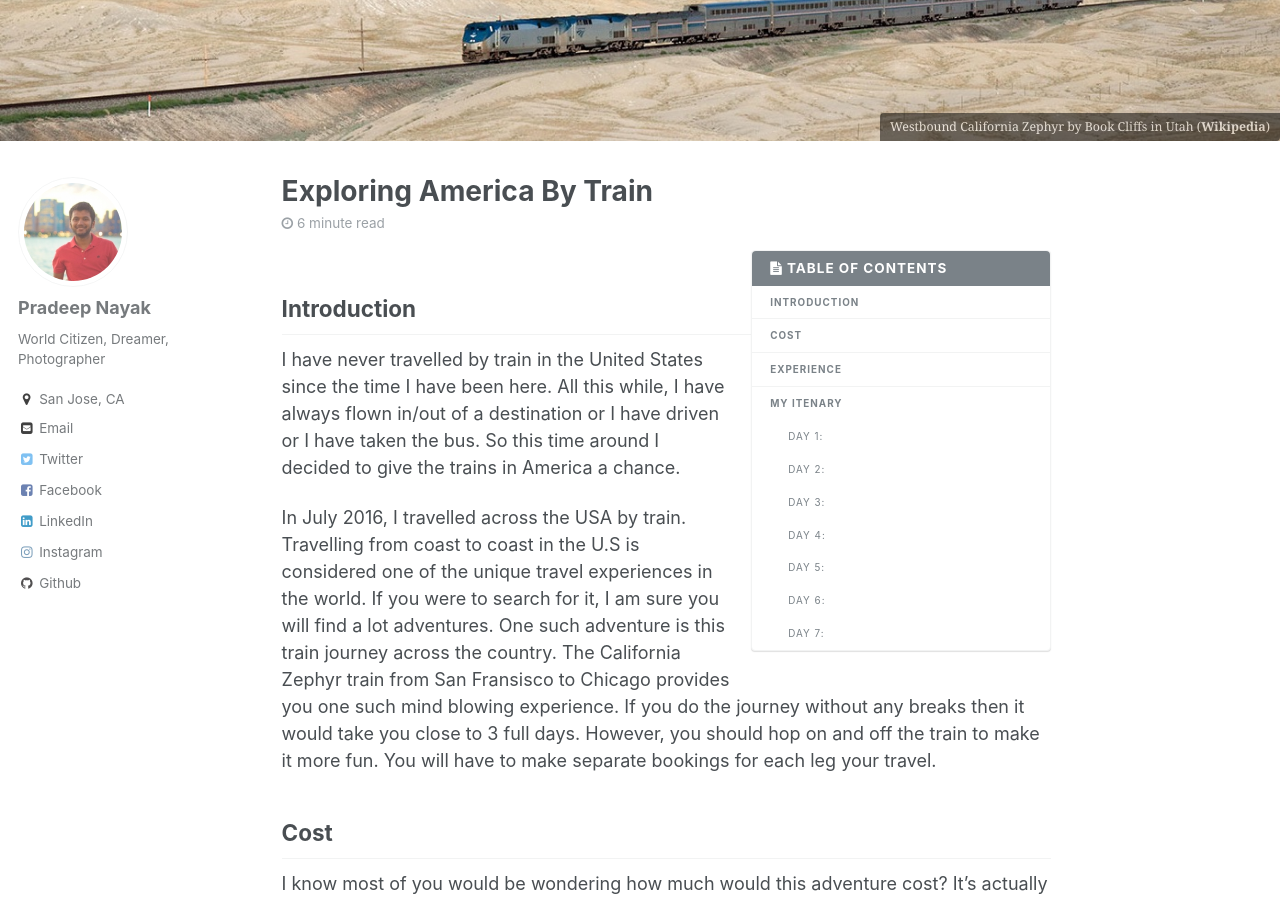
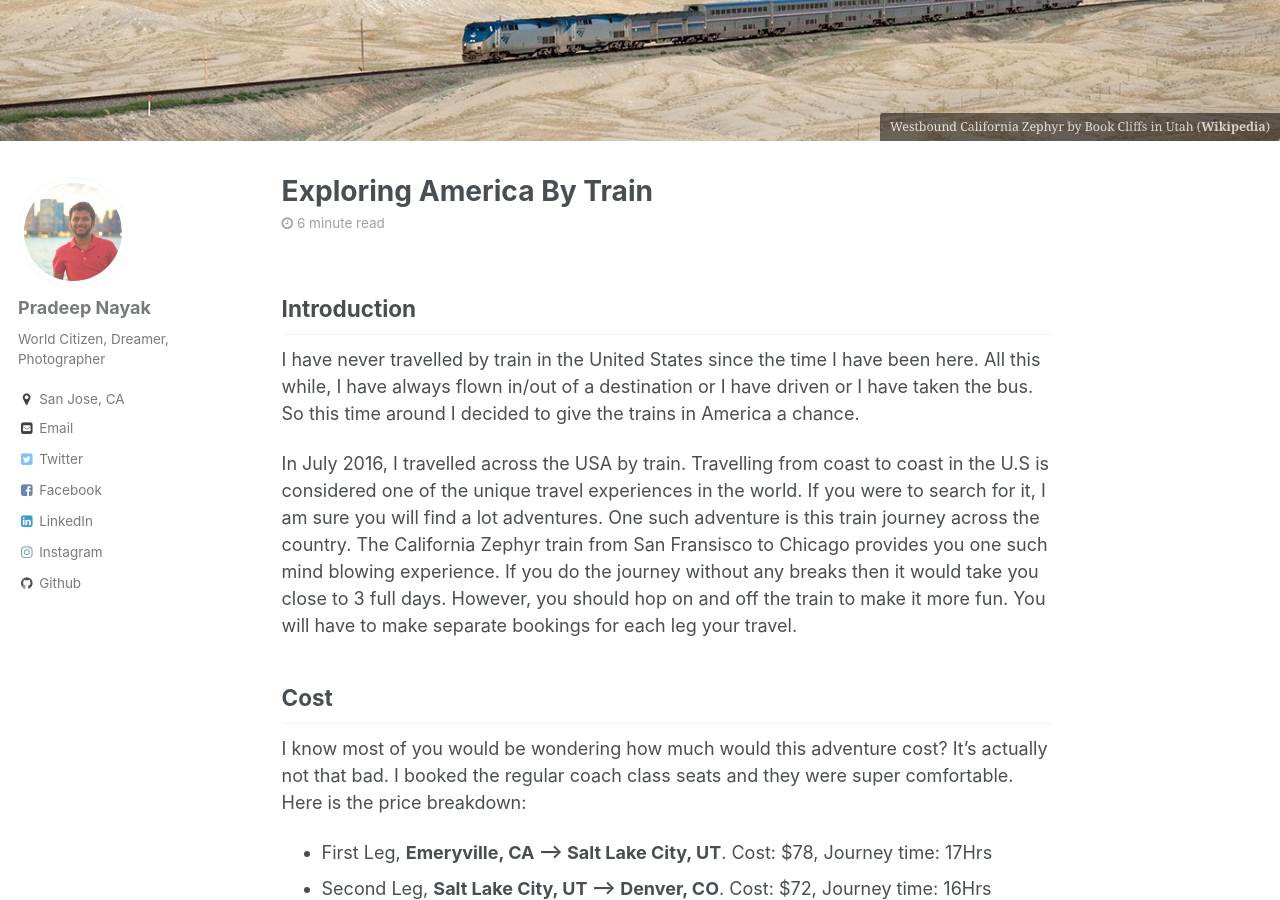
Before and after one commit to pradeep1288/pradeep1288.github.io, a Jekyll site: the page built from _posts/2016-07-24-exploring-america-by-train.md, in a window 1280 px wide and 900 px high, scrolled down 392 px. Built offline with Jekyll 4.4.1, drawn with Linux system fonts in a browser that asks for light colours; comment, search, counter and statistics services are not loaded.

Commit message:
no need toc

```diff
--- a/_posts/2016-07-24-exploring-america-by-train.md
+++ b/_posts/2016-07-24-exploring-america-by-train.md
@@ -10,8 +10,6 @@ tags:
     - cross country
 excerpt: Travelling cross country across America by Train
 ---
-
-{% include toc title="Table of Contents" icon="file-text" %}
 
 ## Introduction
 I have never travelled by train in the United States since the time I have been here. All this while, I have always flown in/out of a destination or I have driven or I have taken the bus. So this time around I decided to give the trains in America a chance.
```
